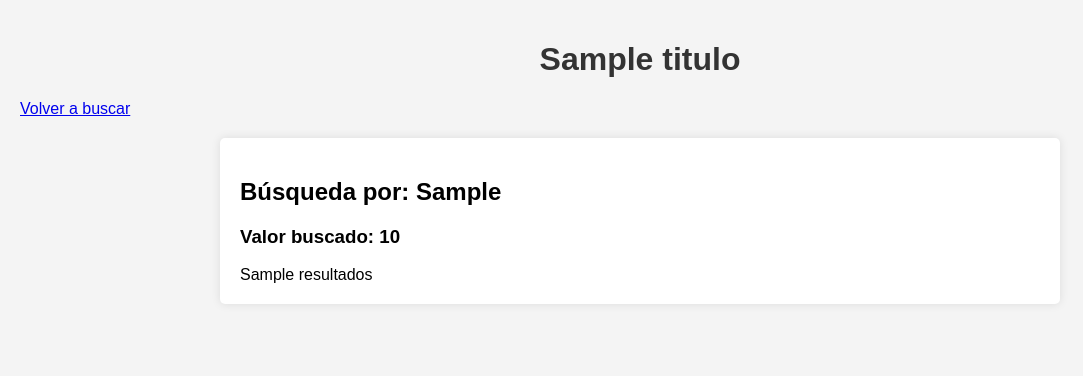
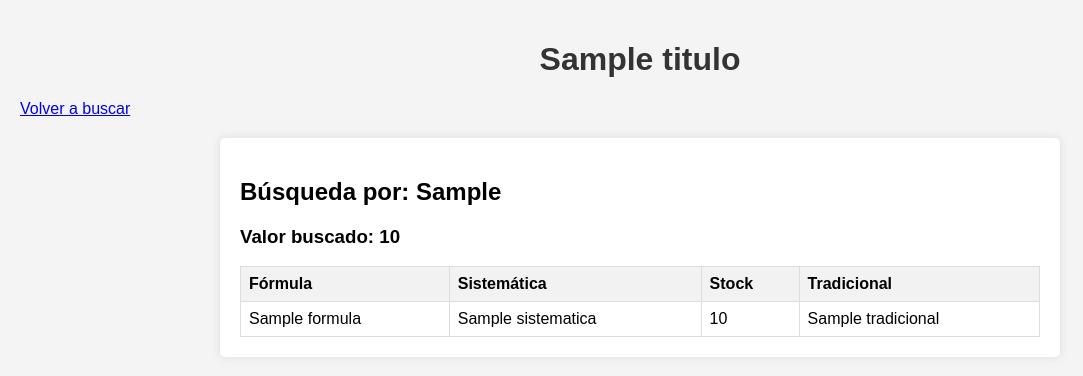
Before and after one commit to mlcganda/Prueba-1, a Flask app: template templates/resultados.html in a window 1280 px wide. Shown: the top 376 px of the page, without its empty margins (0-1083 px from the left). Run offline with Flask 3, Linux system fonts and the light colour scheme; the template is opened without the code that fills it: most values are stand-ins (such as "Sample title", 1, 10 or a date in 2020).

Commit message:
Update resultados.html

```diff
--- a/templates/resultados.html
+++ b/templates/resultados.html
@@ -17,7 +17,26 @@
             <h2>Búsqueda por: {{ tipo_busqueda }}</h2>
             <h3>Valor buscado: {{ valor_busqueda }}</h3>
             {% if resultados %}
-                {{ resultados | safe }}
+                <table class="tabla-resultados">
+                    <thead>
+                        <tr>
+                            <th>Fórmula</th>
+                            <th>Sistemática</th>
+                            <th>Stock</th>
+                            <th>Tradicional</th>
+                        </tr>
+                    </thead>
+                    <tbody>
+                        {% for _, fila in resultados.iterrows() %}
+                            <tr>
+                                <td>{{ fila['Formula'] }}</td>
+                                <td>{{ fila['Sistematica'] }}</td>
+                                <td>{{ fila['Stock'] }}</td>
+                                <td>{{ fila['Tradicional'] }}</td>
+                            </tr>
+                        {% endfor %}
+                    </tbody>
+                </table>
             {% else %}
                 <p class="error">No se encontraron resultados.</p>
             {% endif %}
```
